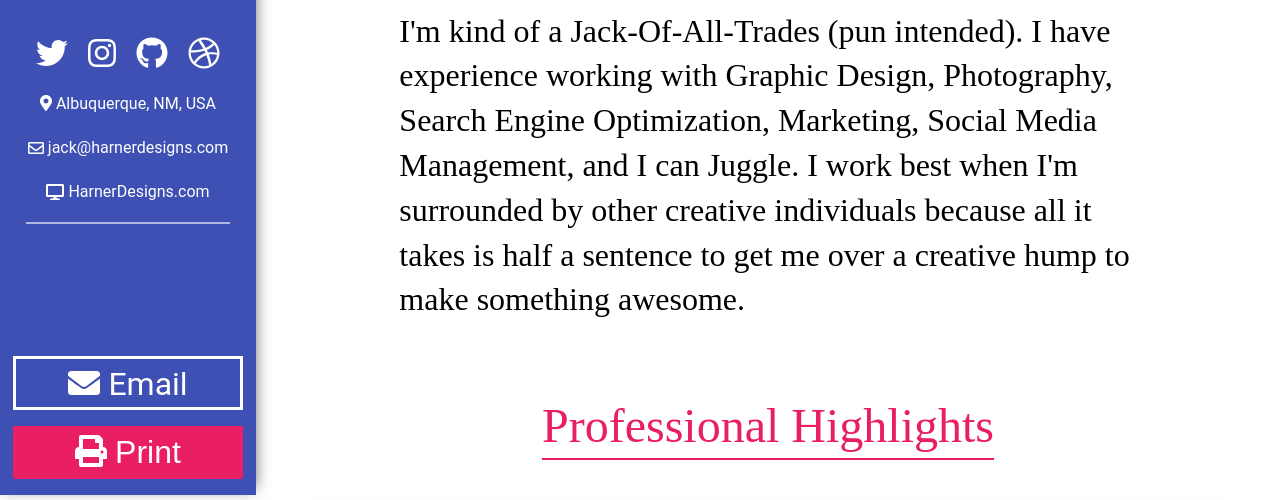
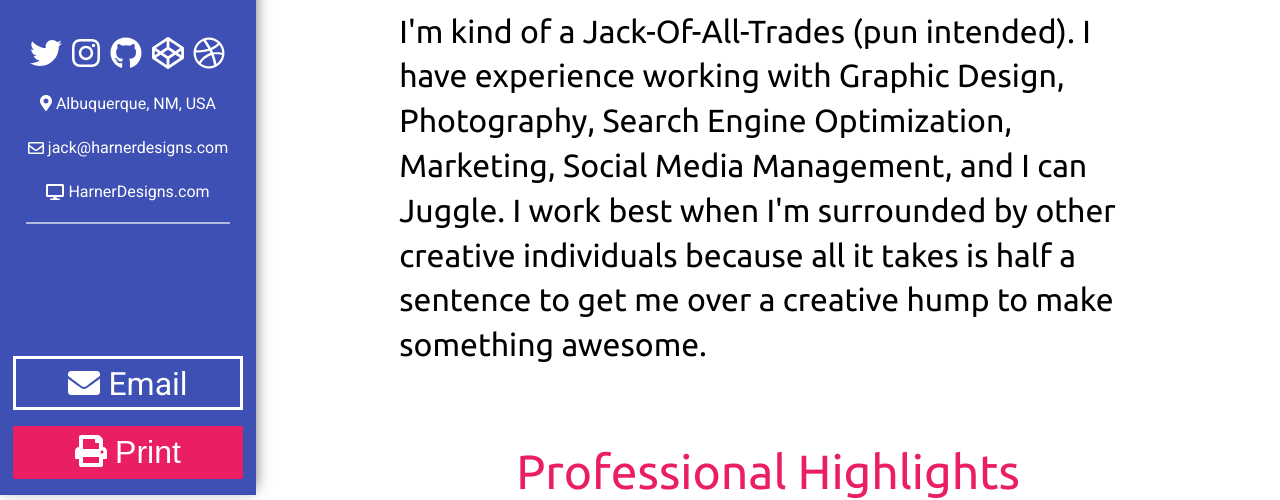
Before and after one commit to harnerdesigns/resume, a website: page index.html in a window 1280 px wide. Shown: the part 305-805 px from the top of the page. Drawn offline with nearby package versions, Linux system fonts and the light colour scheme; a script that the page names is missing.

Commit message:
fonts and codepen

```diff
--- a/index.html
+++ b/index.html
@@ -20,6 +20,10 @@
 	<link rel="icon" type="image/svg+xml" href="img/icon.svg">
 	<script src="https://cdnjs.cloudflare.com/ajax/libs/jquery/3.3.1/jquery.js"></script>
 	<script defer src="https://use.fontawesome.com/releases/v5.0.13/js/all.js" integrity="sha384-xymdQtn1n3lH2wcu0qhcdaOpQwyoarkgLVxC/wZ5q7h9gHtxICrpcaSUfygqZGOe" crossorigin="anonymous"></script>
+
+
+<link href="https://fonts.googleapis.com/css?family=Roboto:100,300,400|Ubuntu:300i,400,400i,700" rel="stylesheet">
+
 	<title>Jack Harner - Web & Graphic Designer</title>
 </head>
 <body>
@@ -37,6 +41,7 @@
 		<li data-username="@jackharner"><a target="_blank" href="https://twitter.com/jackharner"><i class="fab fa-twitter" alt="twitter"></i></a></li>
 		<li data-username="@jackharner"><a target="_blank" href="https://instagram.com/jackharner"><i class="fab fa-instagram"></i></a></li>
 		<li data-username="/harnerdesigns"><a target="_blank" href="https://github.com/harnerdesigns"><i class="fab fa-github"></i></a></li>
+		<li data-username="/jackharner"><a target="_blank" href="https://codepen.io/jackharner"><i class="fab fa-codepen"></i></a></li>
 		<li data-username="/jackharner"><a target="_blank" href="https://dribbble.com/jackharner"><i class="fab fa-dribbble"></i></a></li>
 	</ul>
 	<h3 class="location"><i class="fas fa-map-marker-alt"></i>Albuquerque, NM, USA</h3>
```
